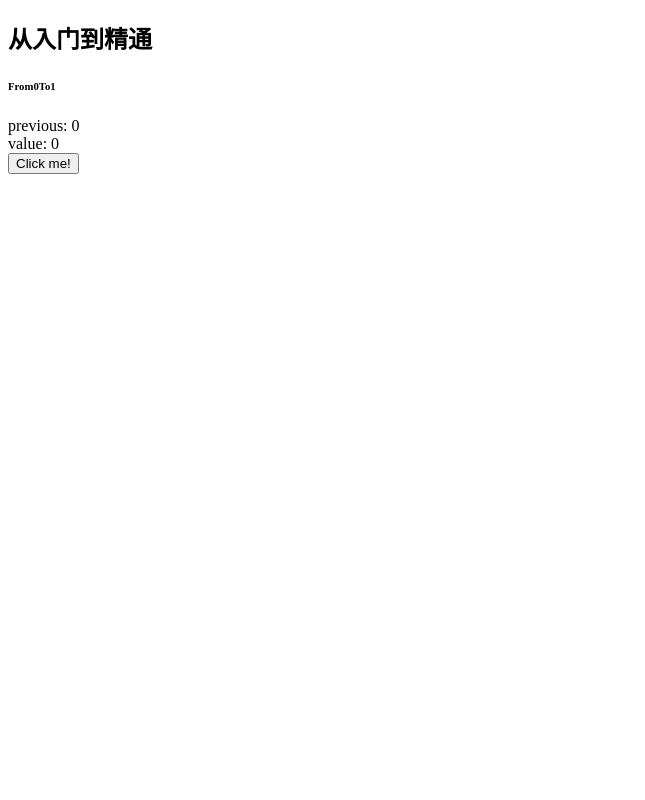
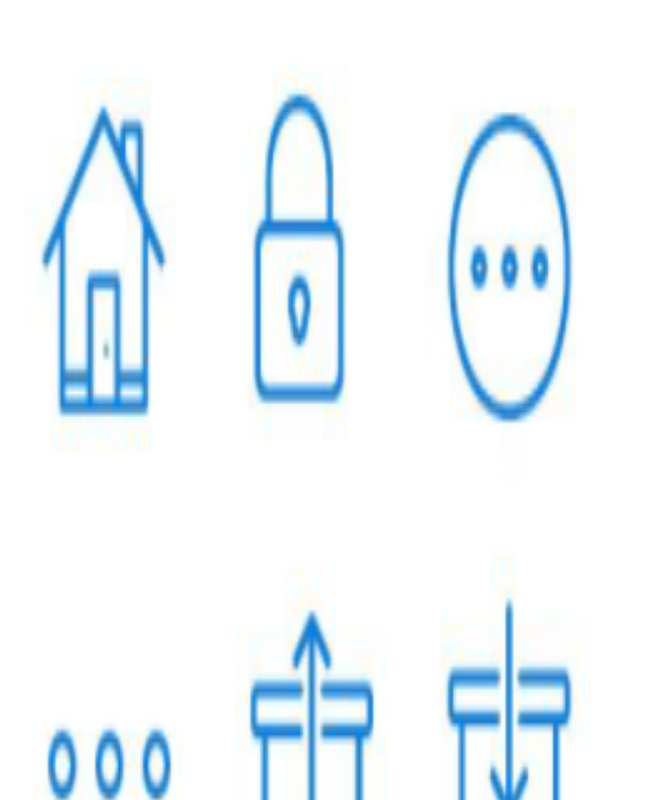
Before and after one commit to hongran997/my-react-app, a React (Vite) app: page / in a window 1280 px wide. Shown: the top 800 px of the page, without its empty margins (0-645 px from the left). Built offline with nearby package versions, Linux system fonts and the light colour scheme.

Commit message:
图片懒加载组件-资源处理

```diff
--- a/src/App.tsx
+++ b/src/App.tsx
@@ -10,6 +10,19 @@ import TestHooks from './TestHooks';
 import From0To1 from './From0To1/index';
 import CommonHooks from "./CommonHooks";
 import ResizableText from "./components/ResizableText";
+import ImageGallery from "./components/ImageGallery";
+
+// 导入图片资源
+import img1 from './assets/2020-11-05_154523.png';
+import img2 from './assets/2020-11-05_154535.png';
+import img3 from './assets/2020-11-05_154621.png';
+import img4 from './assets/2020-11-05_154624.png';
+import img5 from './assets/2020-11-05_154634.png';
+import img6 from './assets/2020-11-05_154636.png';
+import img7 from './assets/2020-11-05_154639.png';
+import img8 from './assets/2020-11-05_154656.png';
+import avatar from './assets/avator.png';
+import music from './assets/music.png';
 
 function App() {
 
@@ -25,6 +38,21 @@ function App() {
     console.log('event bubbles up to', e.nativeEvent.currentTarget);
   }
 
+  const images = useMemo(() => {
+    return [
+      { src: img1, alt: 'Image 1' },
+      { src: img2, alt: 'Image 2' },
+      { src: img3, alt: 'Image 3' },
+      { src: img4, alt: 'Image 4' },
+      { src: img5, alt: 'Image 5' },
+      { src: img6, alt: 'Image 6' },
+      { src: img7, alt: 'Image 7' },
+      { src: img8, alt: 'Image 8' },
+      { src: avatar, alt: 'Avatar' },
+      { src: music, alt: 'Music' }
+    ];
+  }, []);
+
   return (
     <div>
       {/* 测试冒泡的元素 */}
@@ -35,11 +63,13 @@ function App() {
       {/* <h2>测试</h2>
       <ResizableText>这是一段会根据容器宽度自动调整对齐方式的文本内容</ResizableText> */}
 
+      <ImageGallery images={images} />
+
       {/* <h2>复杂Hooks的使用</h2>
       <CommonHooks /> */}
 
-      <h2>从入门到精通</h2>
-      <From0To1 />
+      {/* <h2>从入门到精通</h2> */}
+      {/* <From0To1 /> */}
 
       {/* <h2>性能优化</h2>
       <PerformanceDemo /> */}
--- a/src/components/ImageGallery.tsx
+++ b/src/components/ImageGallery.tsx
@@ -13,7 +13,7 @@ function ImageGallery({ images }: { images: { src: string, alt: string }[] }) {
         }
       });
     },{
-      rootMargin: '100px',
+      rootMargin: '50px',
       threshold: 0,
     });
 
@@ -35,7 +35,7 @@ function ImageGallery({ images }: { images: { src: string, alt: string }[] }) {
       gridTemplateColumns: 'repeat(3, 200px)',
     }}>
     {images.map((image) => (
-      <div style={{display: 'inline-block' }}>
+      <div key={ image.src } style={{display: 'inline-block' }}>
         <img
           data-src={image.src}
           src="" // Placeholder image
--- a/src/vite-env.d.ts
+++ b/src/vite-env.d.ts
@@ -0,0 +1,6 @@
+/// <reference types="vite/client" />
+
+declare module '*.png' {
+  const src: string
+  export default src
+}
```
